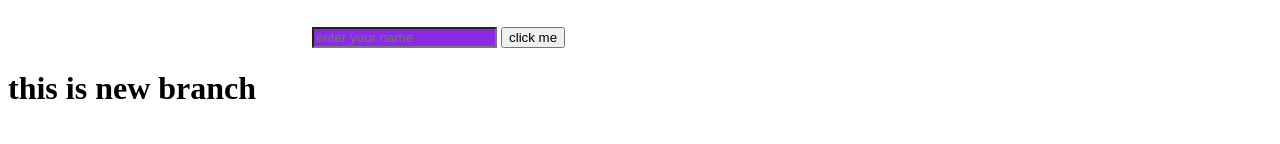
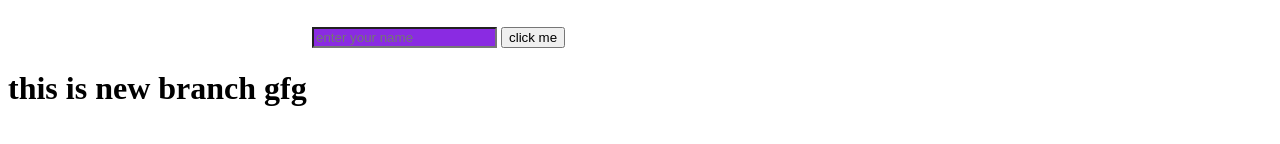
Before and after one commit to Rajputharsh313/Mern-13, a plain HTML site: page index.html in a window 1280 px wide. Shown: the part 560-704 px from the top of the page. Drawn offline with Linux system fonts and the light colour scheme.

Commit message:
sec-branch

```diff
--- a/index.html
+++ b/index.html
@@ -44,7 +44,7 @@
     <img src="img.png" alt="no image found"><img>
     <input placeholder="enter your name " type="text">
     <button>click me</button>
-    <h1>this is new branch</h1>
+    <h1>this is new branch gfg</h1>
 </body>
 
 </html>
```
